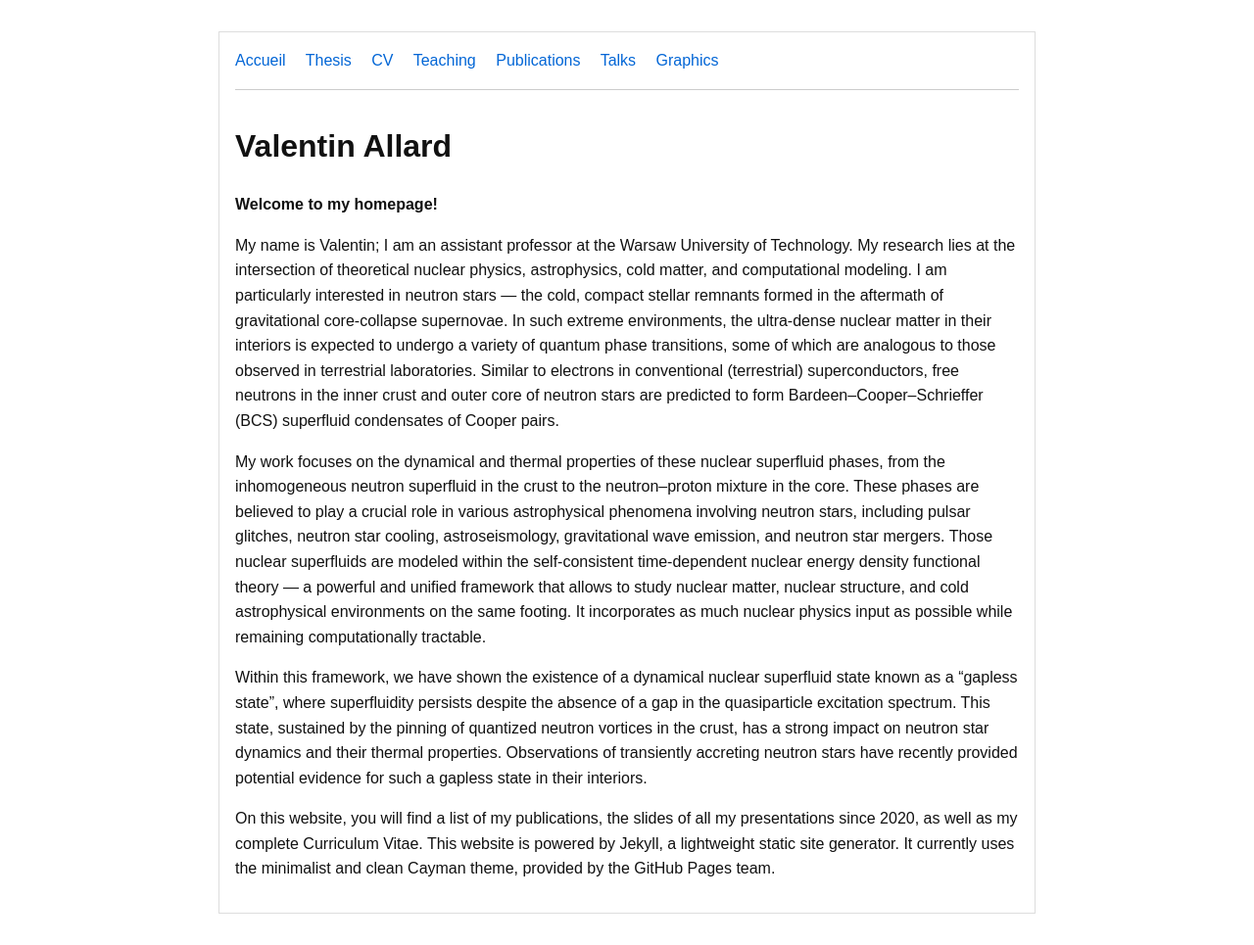
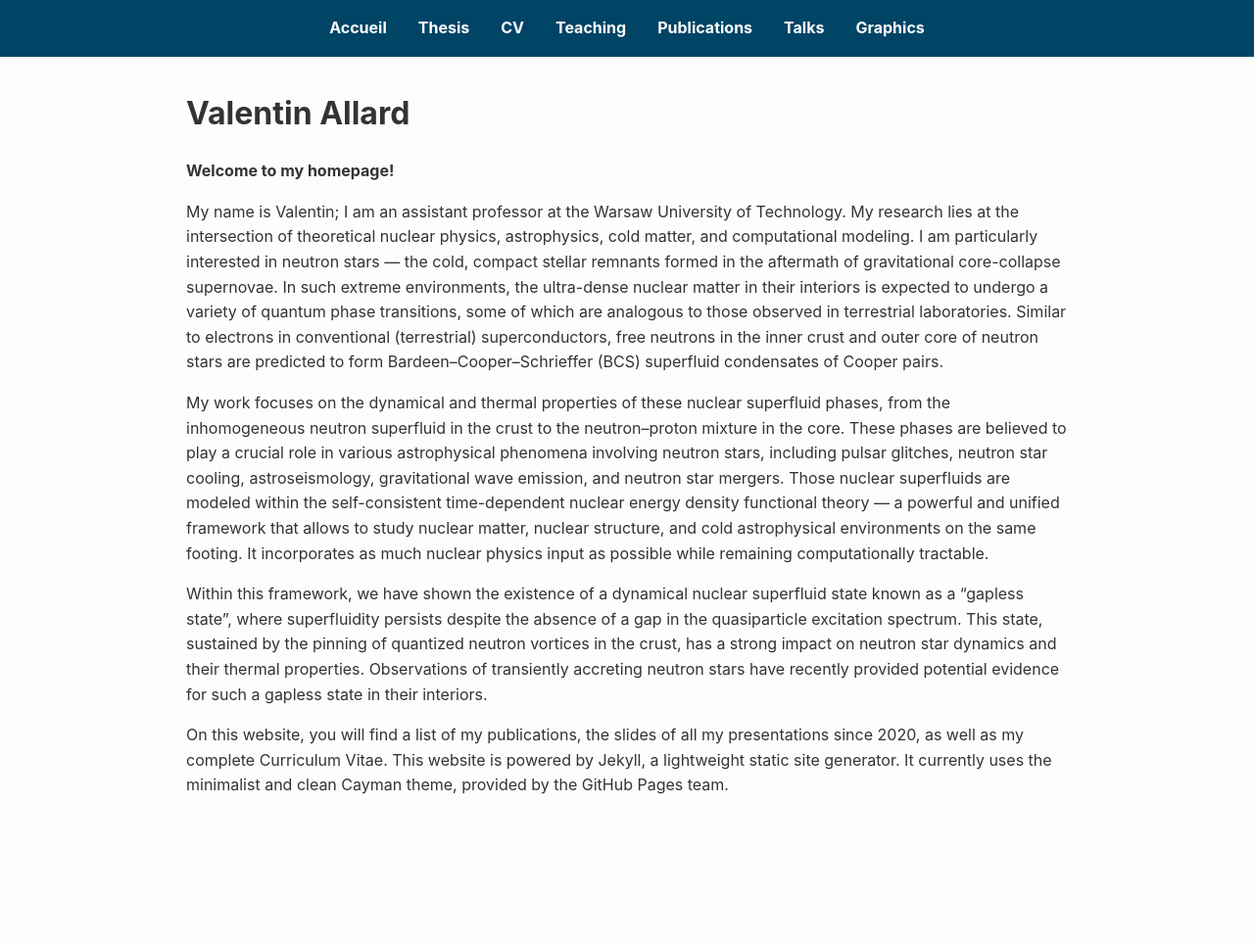
Before and after one commit to V-allard/V-allard.github.io, a Jekyll site: the page built from index.md, in a window 1280 px wide. Shown: the whole page at 98% size. Built offline with Jekyll 4.4.1, drawn with Linux system fonts in a browser that asks for light colours; after the commit the page ends 900 px from its top, so only the background shows below that.

Commit message:
Update style.css

```diff
--- a/assets/style.css
+++ b/assets/style.css
@@ -1,22 +1,32 @@
 body {
-  font-family: sans-serif;
-  max-width: 800px;
-  margin: 2em auto;
-  padding: 1em;
-  background-color: #fff;
-  color: #111;
+  font-family: -apple-system, BlinkMacSystemFont, "Segoe UI", Roboto, Helvetica, Arial, sans-serif;
+  margin: 0;
+  padding: 0;
   line-height: 1.6;
-  border: 1px solid #ddd;
+  background-color: #fdfdfd;
+  color: #333;
 }
 
 .navbar {
-  margin-bottom: 2em;
-  padding-bottom: 1em;
-  border-bottom: 1px solid #ccc;
+  background: #004466;
+  padding: 1em;
+  display: flex;
+  justify-content: center;
+  gap: 2em;
 }
 
 .navbar a {
-  margin-right: 1em;
+  color: white;
   text-decoration: none;
-  color: #0366d6;
+  font-weight: bold;
 }
+
+.navbar a:hover {
+  text-decoration: underline;
+}
+
+.content {
+  max-width: 900px;
+  margin: 2em auto;
+  padding: 0 1em;
+}
```
